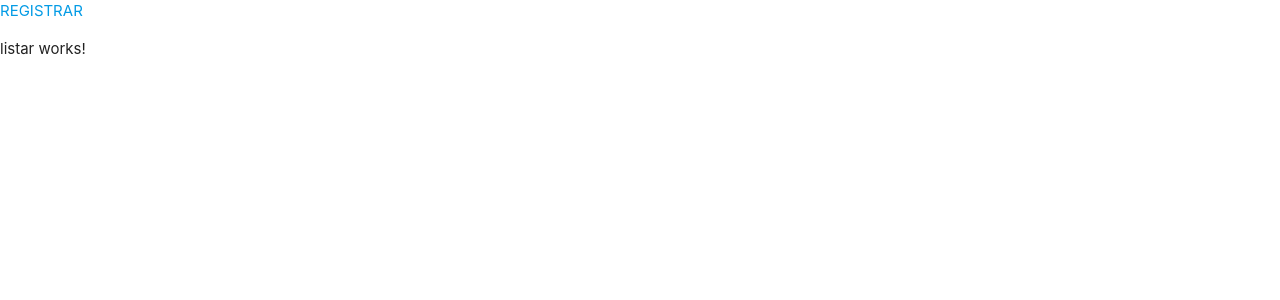
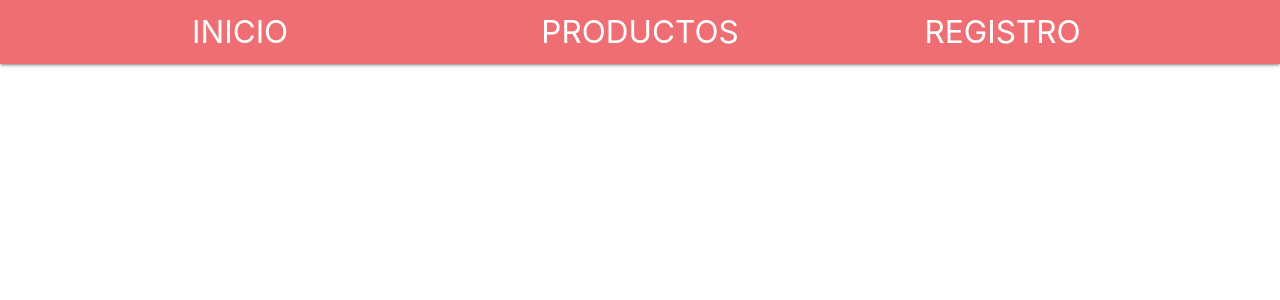
Before and after one commit to victoralonsopacha/dise-o_final, an Angular app in the folder ferreteria1/: page /listar in a window 1280 px wide. Shown: the top 300 px of the page. Built offline with nearby package versions, Linux system fonts and the light colour scheme.

Commit message:
navegacion

```diff
--- a/ferreteria1/src/app/app.component.html
+++ b/ferreteria1/src/app/app.component.html
@@ -1,2 +1,3 @@
-<a routerLink="registrar">REGISTRAR</a>
 <router-outlet></router-outlet>
+<router-outlet></router-outlet>
+<router-outlet></router-outlet>
--- a/ferreteria1/src/app/components/inicio/inicio.component.html
+++ b/ferreteria1/src/app/components/inicio/inicio.component.html
@@ -1 +1,15 @@
-<h3>kjsgfs</h3>
+ <nav>
+ <div class="container">
+    <div class="nav-wrapper">
+
+      <ul id="nav-mobile" class="left hide-on-med-and-down">
+
+        <li><a routerLink="listar" class="brand-logo center">PRODUCTOS</a></li>
+        <li><a routerLink="registrar" class="brand-logo right">REGISTRO</a></li>
+        <li><a routerLink="inicio" class="brand-logo left ">INICIO</a></li>
+
+      </ul>
+    </div>
+     </div>
+  </nav>
+<router-outlet></router-outlet>
--- a/ferreteria1/src/app/components/listar/listar.component.html
+++ b/ferreteria1/src/app/components/listar/listar.component.html
@@ -1,3 +1,15 @@
-<p>
-  listar works!
-</p>
+ <nav>
+ <div class="container">
+    <div class="nav-wrapper">
+
+      <ul id="nav-mobile" class="left hide-on-med-and-down">
+
+        <li><a routerLink="listar" class="brand-logo center">PRODUCTOS</a></li>
+        <li><a routerLink="registrar" class="brand-logo right">REGISTRO</a></li>
+        <li><a routerLink="inicio" class="brand-logo left ">INICIO</a></li>
+
+      </ul>
+    </div>
+     </div>
+  </nav>
+<router-outlet></router-outlet>
--- a/ferreteria1/src/app/components/registrar/registrar.component.html
+++ b/ferreteria1/src/app/components/registrar/registrar.component.html
@@ -1,4 +1,19 @@
 <body>
+ <nav>
+ <div class="container">
+    <div class="nav-wrapper">
+
+      <ul id="nav-mobile" class="left hide-on-med-and-down">
+
+        <li><a routerLink="listar" class="brand-logo center">PRODUCTOS</a></li>
+        <li><a routerLink="registrar" class="brand-logo right">REGISTRO</a></li>
+        <li><a routerLink="inicio" class="brand-logo left ">INICIO</a></li>
+
+      </ul>
+    </div>
+     </div>
+  </nav>
+
   <div class="container">
     <div class="col s12 m6">
       <div class="card blue-grey darken-1">
@@ -100,3 +115,4 @@
   </footer>
 
 </body>
+<router-outlet></router-outlet>
```
Also changed, not shown: 1 other file (tests, documents, lock files or other folders).
